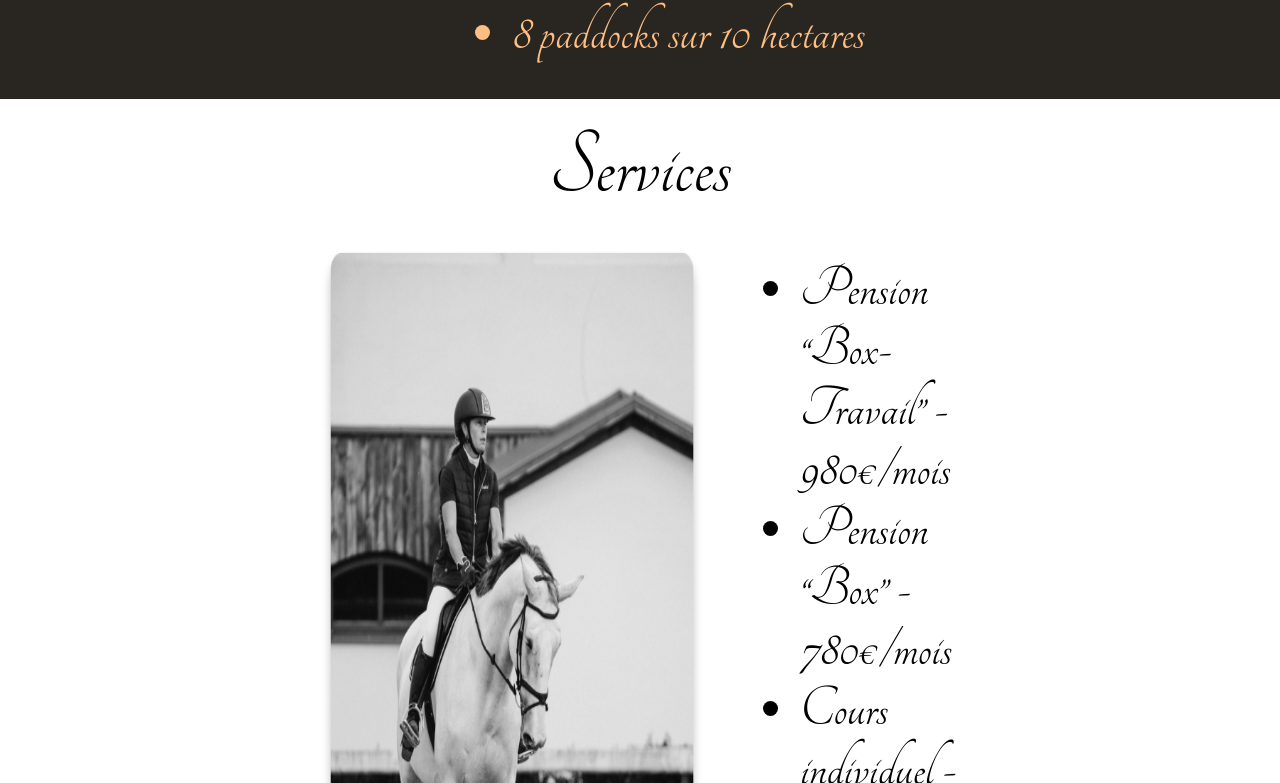
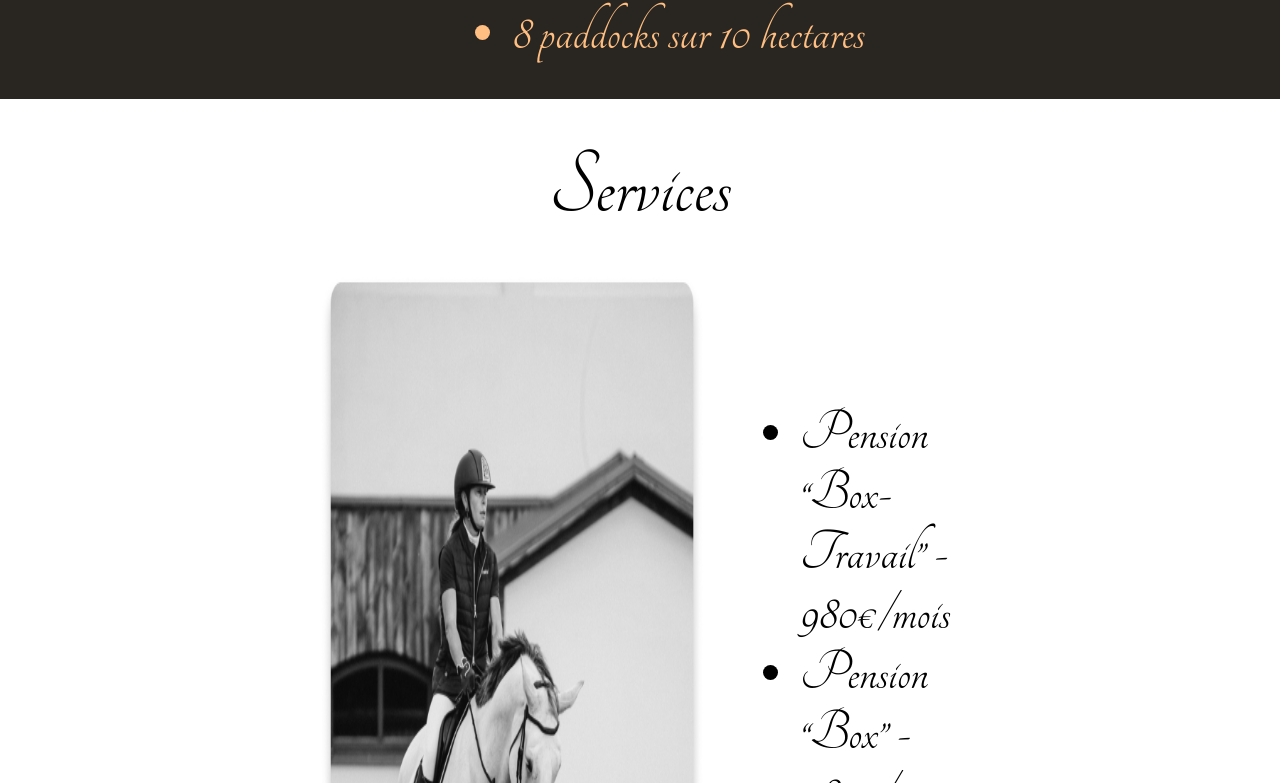
Before and after one commit to luciel53/Haras-Landingpage, a React (Create React App) app in the folder haras-landingpage/: page / in a window 1280 px wide. Shown: the part 2797-3580 px from the top of the page. Built offline with nearby package versions, Linux system fonts and the light colour scheme; what tailwindcss-animated would draw is missing.

Commit message:
fix the services section

```diff
--- a/haras-landingpage/src/components/Services.js
+++ b/haras-landingpage/src/components/Services.js
@@ -4,10 +4,10 @@ import ride from "../assets/images/ride.png";
 function Services() {
   return (
 	<section className="-mt-5 pb-5">
-		<h2 id='Services' className="text-center text-4xl md:text-6xl lg:text-8xl">Services</h2>
-		<div className="flex flex-row mx-auto ml-5 md:ml-16 lg:ml-80 mt-5 md:mt-8 lg:justify-around">
+		<h2 id='Services' className="text-center text-4xl md:text-6xl lg:text-8xl lg:pt-5">Services</h2>
+		<div className="flex flex-row mx-auto ml-5 md:ml-16 lg:ml-80 mt-5 md:mt-8 lg:justify-around lg:my-10">
 			<img src={ride} alt="nos services" className="w-36 md:w-52 lg:w-96"></img>
-			<ul className=" list-disc text-left text-2xl md:text-4xl lg:text-6xl ml-10 md:ml-[10%] lg:ml-[10%] lg:mr-80 py-4 md:py-3">
+			<ul className=" list-disc text-left text-2xl md:text-4xl lg:text-6xl ml-10 md:ml-[10%] lg:ml-[10%] lg:mr-80 py-4 md:py-3 lg:py-32">
 				<li>Pension “Box-Travail” - 980€/mois</li>
 				<li>Pension “Box” - 780€/mois</li>
 				<li>Cours individuel - 35€</li>
```
